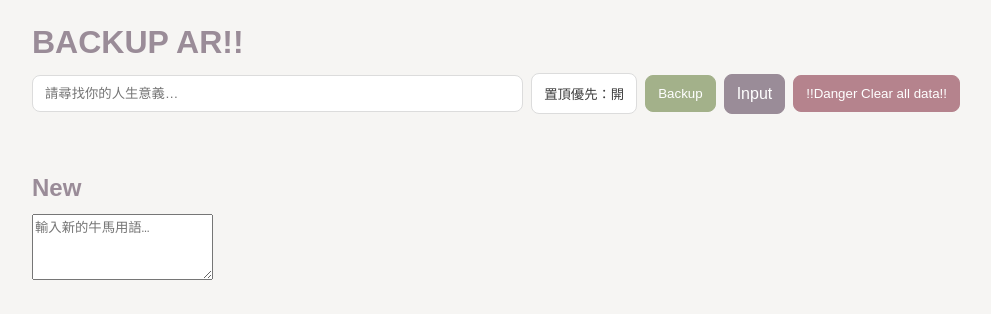
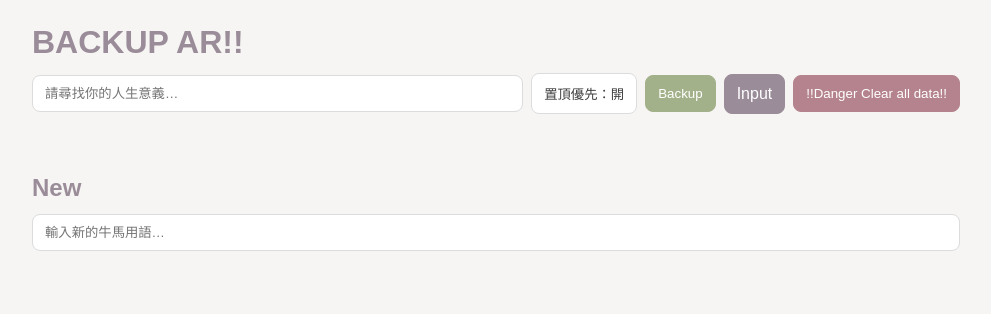
Before and after one commit to Jodie-Working/copyboard, a plain HTML site: page index.html in a window 1280 px wide. Shown: the whole page, without its empty margins (144-1135 px from the left). Drawn offline with Linux system fonts and the light colour scheme.

Commit message:
Update index.html

```diff
--- a/index.html
+++ b/index.html
@@ -25,5 +25,4 @@
     <section>
       <h2>New</h2>
       <div class="add-form">
-        <!-- 改成 textarea 支援分行 -->
-        <textarea id="newTextInput" placeholder="輸入新的牛馬用語…" aria-label="文字" rows="4"></textarea>
+        <input id="newTextInput" type="text" placeholder="輸入新的牛馬用語…" aria-label="文字">
```
